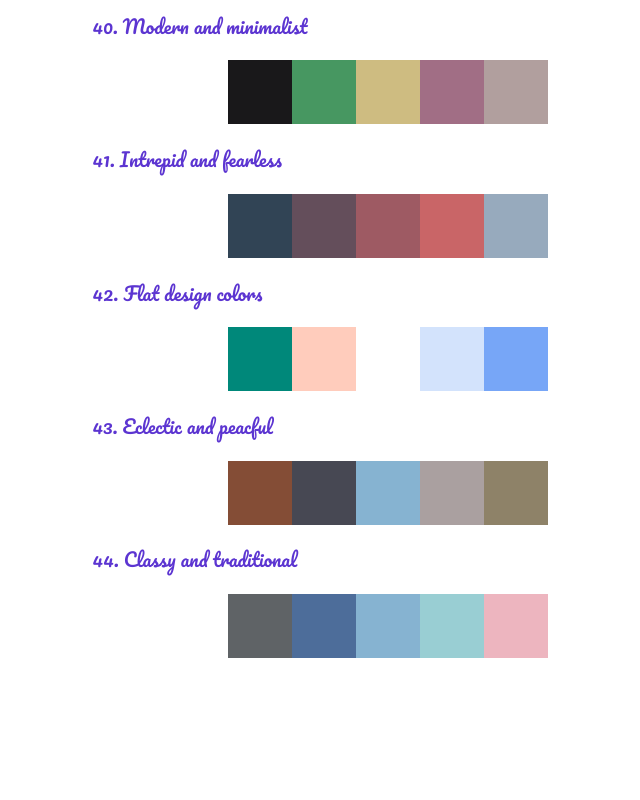
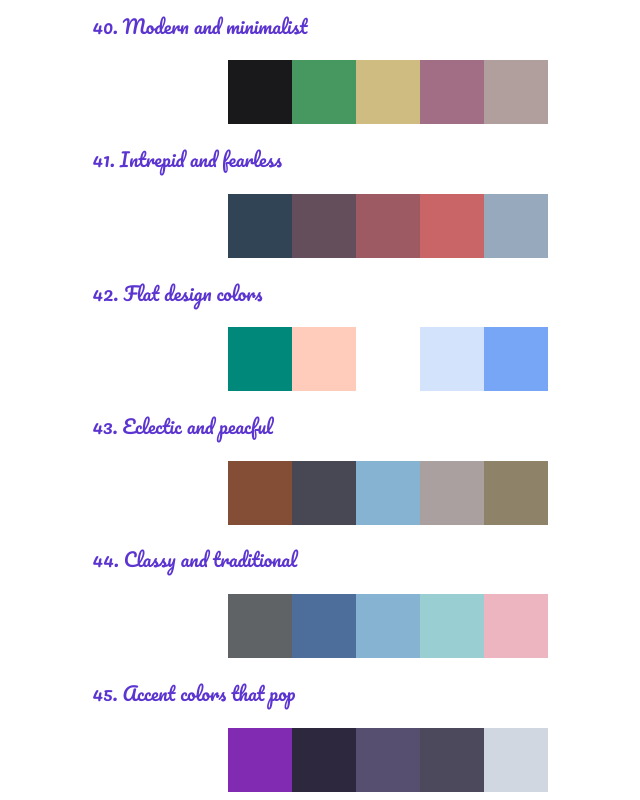
Before and after one commit to ChegeBryan/rainbow, a plain HTML site: page index.html in a window 1280 px wide. Shown: the part 5380-6180 px from the top of the page, without its empty margins (252-892 px from the left). Before the commit the page ends 6046 px from the top, so only its background shows below. Drawn offline with nearby package versions, Linux system fonts and the light colour scheme.

Commit message:
- Accent colors that pop color scheme

```diff
--- a/index.html
+++ b/index.html
@@ -414,6 +414,15 @@
       <div style="background: #edb5bf"></div>
     </div>
 
+    <h3>45. Accent colors that pop</h3>
+    <div class="flex__container">
+      <div style="background: #802bb1"></div>
+      <div style="background: #2d283e"></div>
+      <div style="background: #564f6f"></div>
+      <div style="background: #4c495d"></div>
+      <div style="background: #d1d7e0"></div>
+    </div>
+
 
   </div>
 </body>
```
